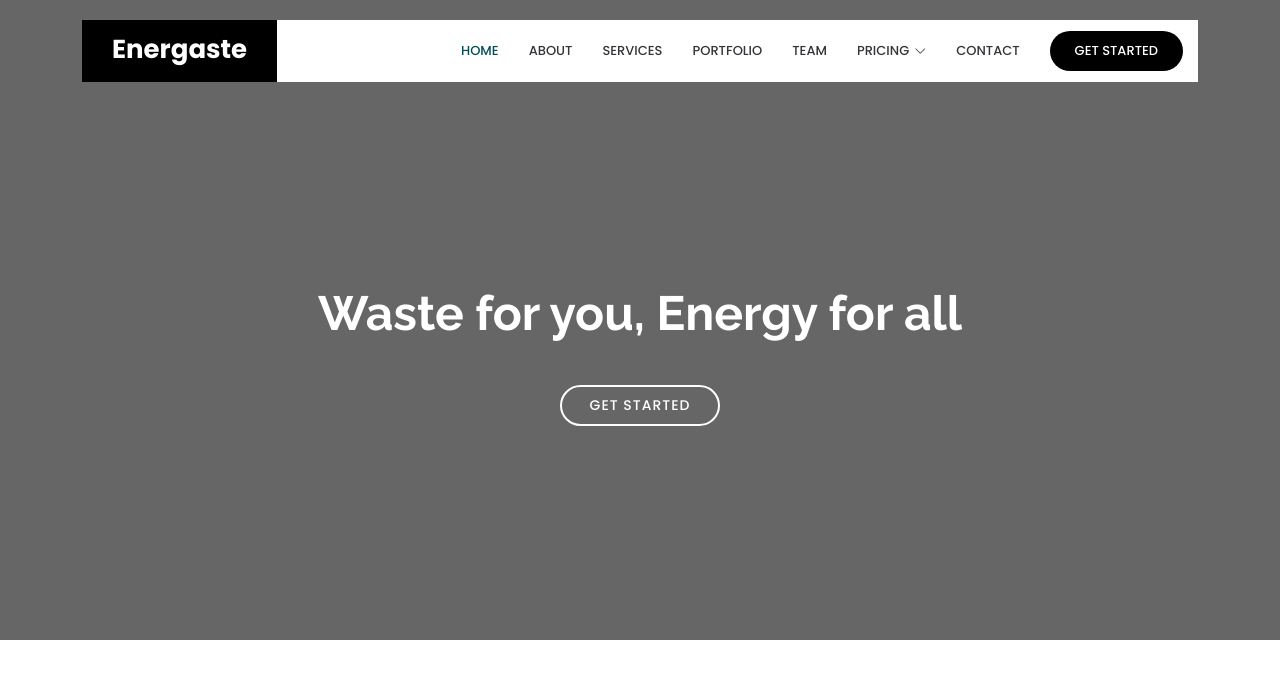
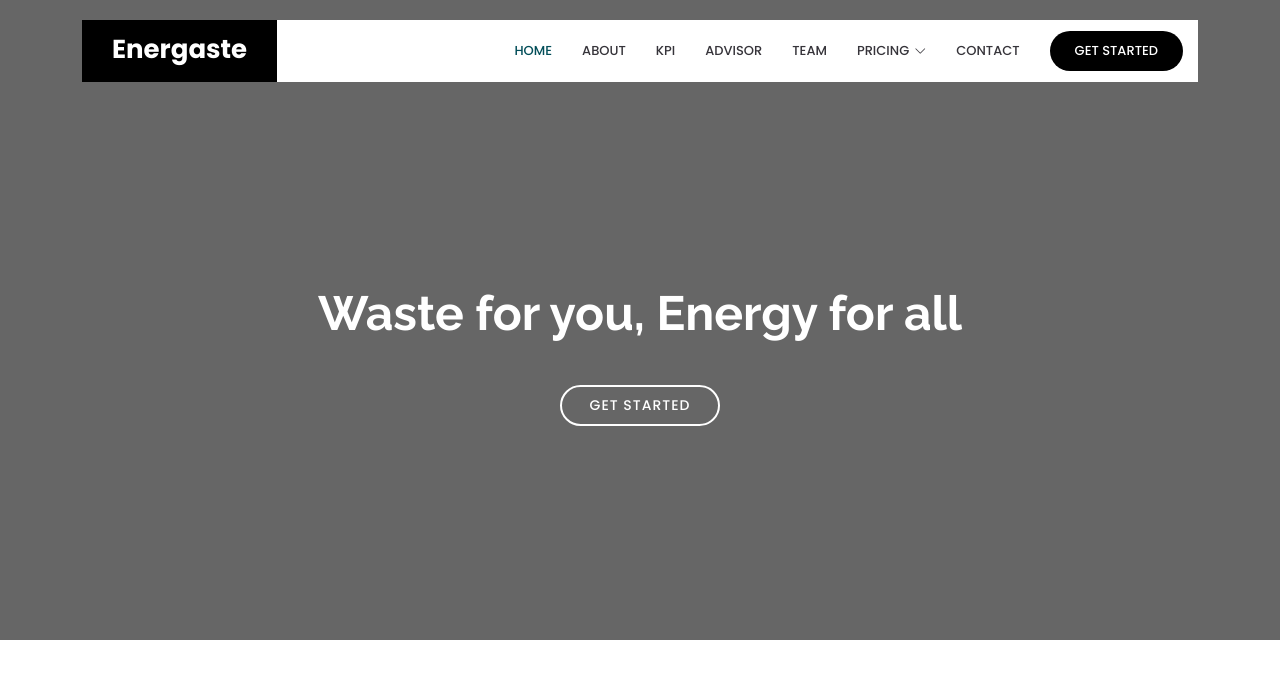
Before and after one commit to energaste/energaste, a plain HTML site: page index.html in a window 1280 px wide. Shown: the top 678 px of the page. Drawn offline with nearby package versions, Linux system fonts and the light colour scheme.

Commit message:
Update index.html

```diff
--- a/index.html
+++ b/index.html
@@ -52,8 +52,8 @@
           <ul>
             <li><a class="nav-link scrollto active" href="#hero">Home</a></li>
             <li><a class="nav-link scrollto" href="#about">About</a></li>
-            <li><a class="nav-link scrollto" href="#services">Services</a></li>
-            <li><a class="nav-link scrollto " href="#portfolio">Portfolio</a></li>
+            <li><a class="nav-link scrollto" href="#services">KPI</a></li>
+            <li><a class="nav-link scrollto " href="#portfolio">Advisor</a></li>
             <li><a class="nav-link scrollto" href="#team">Team</a></li>
             <li class="dropdown"><a href="#"><span>Pricing</span> <i class="bi bi-chevron-down"></i></a>
               <ul>
```
